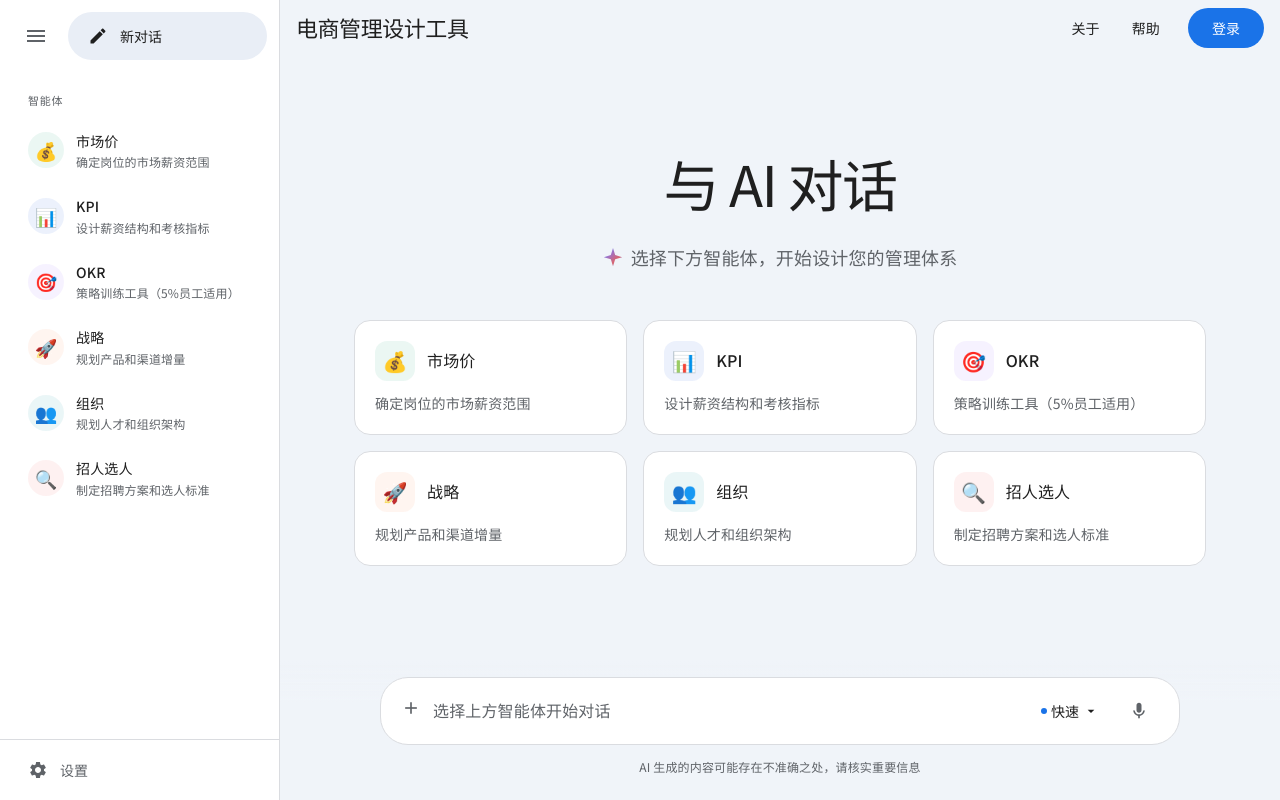
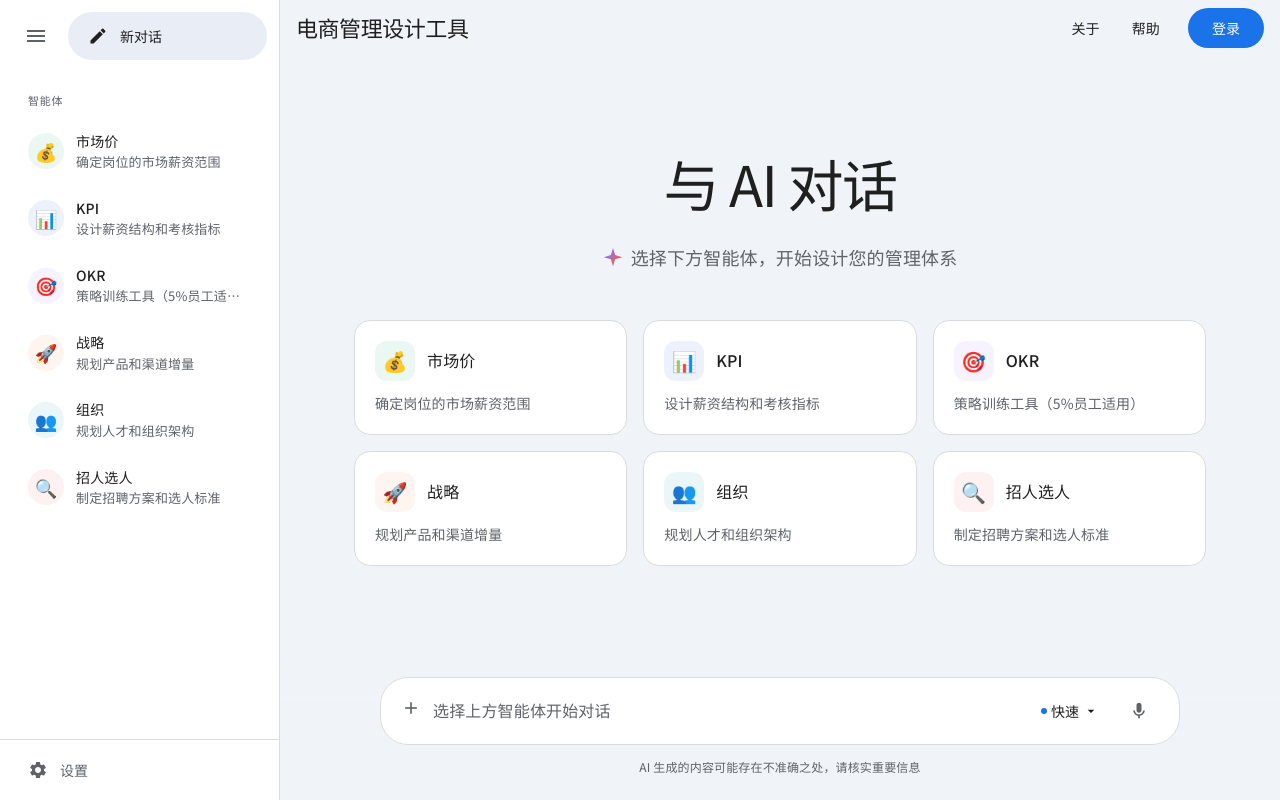
Before and after one commit to gongyan42-beep/kpi-design-tool, a Flask app: page / in a window 1280 px wide. Run offline with Flask 3, Linux system fonts and the light colour scheme; parts of the project's set-up code (start-up, migrations or seed data) failed here and were passed over; some web fonts are replaced.

Commit message:
Style: 调整侧边栏智能体描述字体大小从12px到13px对标Gemini风格

```diff
--- a/templates/index.html
+++ b/templates/index.html
@@ -179,7 +179,7 @@
         }
 
         .gem-item-desc {
-            font-size: 12px;
+            font-size: 13px;
             color: var(--gemini-on-surface-variant);
             white-space: nowrap;
             overflow: hidden;
```
